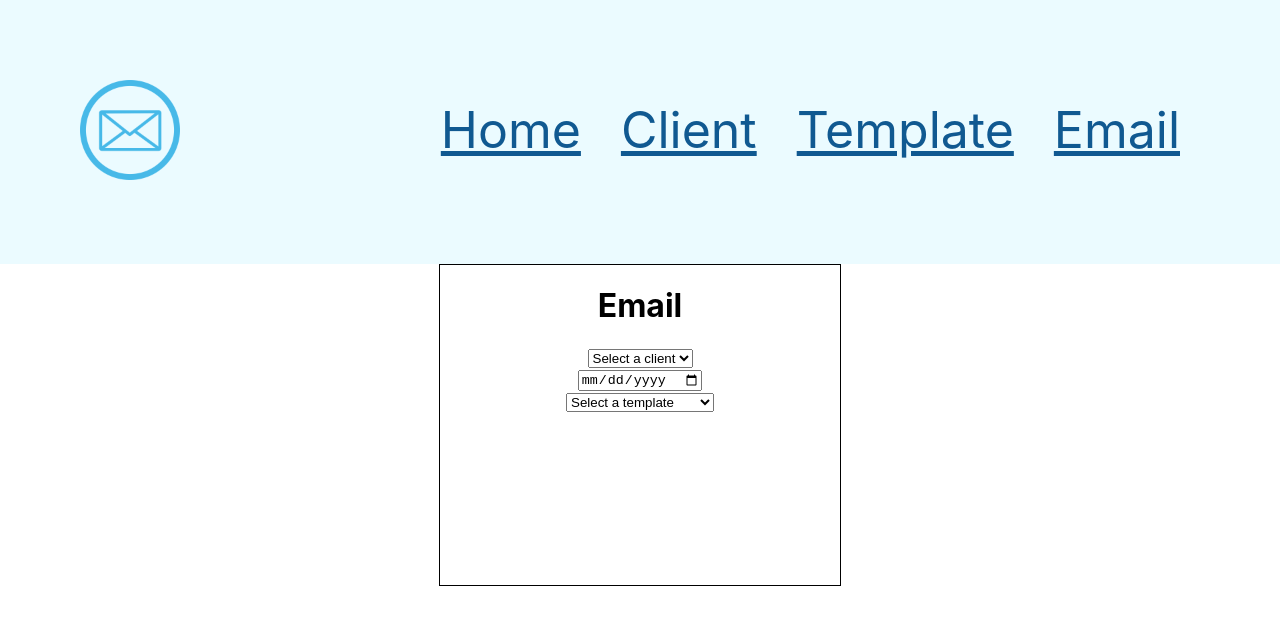
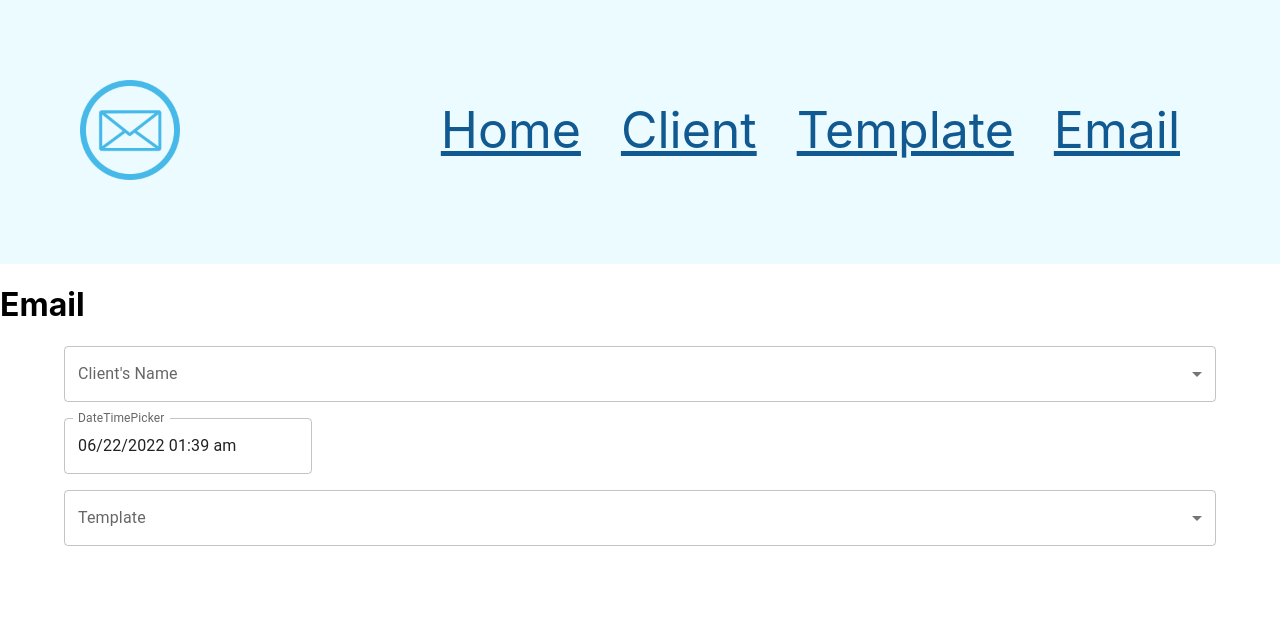
Before and after one commit to JSignature/phase2-project, a React (Create React App) app: page /email in a window 1280 px wide. Shown: the top 624 px of the page. Built offline with nearby package versions, Linux system fonts and the light colour scheme; data requests are answered from the project's data file.

Commit message:
Styling on Email done

```diff
--- a/package.json
+++ b/package.json
@@ -3,14 +3,18 @@
   "version": "0.1.0",
   "private": true,
   "dependencies": {
+    "@date-io/date-fns": "^2.14.0",
     "@emotion/react": "^11.9.3",
     "@emotion/styled": "^11.9.3",
     "@mui/icons-material": "^5.8.4",
     "@mui/material": "^5.8.6",
     "@mui/styled-engine-sc": "^5.8.0",
+    "@mui/system": "^5.8.6",
+    "@mui/x-date-pickers": "^5.0.0-alpha.7",
     "@testing-library/jest-dom": "^5.16.4",
     "@testing-library/react": "^13.3.0",
     "@testing-library/user-event": "^13.5.0",
+    "date-fns": "^2.28.0",
     "i18next": "^21.8.10",
     "react": "^18.2.0",
     "react-dom": "^18.2.0",
--- a/src/Email.js
+++ b/src/Email.js
@@ -1,8 +1,33 @@
-import { Container } from '@mui/system'
 import { React, useState, useEffect } from 'react'
+import Container from '@mui/material/Container'
+import Grid from '@mui/material/Grid'
+import Card from '@mui/material/Card'
+import CardHeader from '@mui/material/CardHeader'
+import CardMedia from '@mui/material/CardMedia'
+import CardContent from '@mui/material/CardContent'
+import CardActions from '@mui/material/CardActions'
+import Collapse from '@mui/material/Collapse'
+import Avatar from '@mui/material/Avatar'
+import IconButton from '@mui/material/IconButton'
+import Typography from '@mui/material/Typography'
+import { red } from '@mui/material/colors'
+import FavoriteIcon from '@mui/icons-material/Favorite'
+import ShareIcon from '@mui/icons-material/Share'
+import ExpandMoreIcon from '@mui/icons-material/ExpandMore'
+import MoreVertIcon from '@mui/icons-material/MoreVert'
+import Button from '@mui/material/Button'
+import TextField from '@mui/material/TextField'
 import Box from '@mui/material/Box'
-
+import MenuItem from '@mui/material/MenuItem'
+import InputLabel from '@mui/material/InputLabel'
+import FormControl from '@mui/material/FormControl'
+import Select from '@mui/material/Select'
+import { AdapterDateFns } from '@mui/x-date-pickers/AdapterDateFns'
+import { LocalizationProvider } from '@mui/x-date-pickers/LocalizationProvider'
+import { DateTimePicker } from '@mui/x-date-pickers/DateTimePicker'
 import NavBar from './NavBar'
+import { dividerClasses } from '@mui/material'
+import Paper from '@mui/material/Paper'
 
 const Email = () => {
   const [clients, setClients] = useState([])
@@ -12,7 +37,7 @@ const Email = () => {
   const [templateProp, setTemplateProp] = useState([])
   const [clientsName, setClientsName] = useState('Please Select a Client')
   const [dogsName, setDogsName] = useState('')
-  const [date, setDate] = useState('Please Select a Date')
+  const [date, setDate] = useState(new Date())
 
   function handleClientChange(e) {
     setFilteredClient(e.target.value)
@@ -43,10 +68,6 @@ const Email = () => {
     setTemplateProp(templatePropStr)
   }, [filteredTemplate])
 
-  function handleDateChange(e) {
-    setDate(e.target.value)
-  }
-
   useEffect(() => {
     fetch('http://localhost:4000/clients')
       .then(resp => resp.json())
@@ -61,40 +82,101 @@ const Email = () => {
   return (
     <div>
       <NavBar />
-      <Box
-        sx={{
-          height: '40vh',
-          width: '50vh',
-          border: '1px solid',
-          textAlign: 'center',
-          margin: 'auto',
-        }}
-      >
-        <h1>Email</h1>
-        <select name="clientFilter" id="" onChange={handleClientChange}>
-          <option value="">Select a client</option>
+      <h1>Email</h1>
+      <Container>
+        <Grid container spacing={2}>
+          <Grid item xs={12}>
+            <FormControl fullWidth>
+              <InputLabel>Client's Name</InputLabel>
+              <Select
+                label="Client's Name"
+                value={filteredClient}
+                onChange={handleClientChange}
+              >
+                {clients.map(client => (
+                  <MenuItem key={client.id} value={client.clientName}>
+                    {client.clientName}
+                  </MenuItem>
+                ))}
+              </Select>
+            </FormControl>
+          </Grid>
 
-          {clients.map(client => (
-            <option key={client.id} value={client.clientName}>
-              {client.clientName}
-            </option>
-          ))}
-        </select>{' '}
-        <br />
-        <input type="date" name="Date" id="" onChange={handleDateChange} />{' '}
-        <br />
-        <select name="templateFilter" id="" onChange={handleTemplateChange}>
-          <option value="">Select a template</option>
-          {templates.map(template => (
-            <option key={template.id} value={template.tempName}>
-              {template.tempName}
-            </option>
-          ))}
-        </select>
-        <p>
-          {templateProp.length === 0 ? ' ' : eval('`' + templateProp + '`')}
-        </p>
-      </Box>
+          <Grid item xs={12}>
+            <LocalizationProvider dateAdapter={AdapterDateFns}>
+              <DateTimePicker
+                renderInput={props => <TextField {...props} />}
+                label="DateTimePicker"
+                value={date}
+                onChange={newValue => {
+                  setDate(newValue)
+                }}
+              />
+            </LocalizationProvider>
+          </Grid>
+          <Grid item xs={12}>
+            <FormControl fullWidth>
+              <InputLabel>Template</InputLabel>
+              <Select
+                id="demo-simple-select"
+                value={filteredTemplate}
+                label="Template"
+                onChange={handleTemplateChange}
+              >
+                {templates.map(template => (
+                  <MenuItem key={template.id} value={template.tempName}>
+                    {template.tempName}
+                  </MenuItem>
+                ))}
+              </Select>
+            </FormControl>
+          </Grid>
+
+          <Grid item xs={12}>
+            <Box
+              sx={{
+                '& .MuiTextField-root': { width: 1 },
+              }}
+            >
+              {templateProp.length === 0 ? (
+                ' '
+              ) : (
+                <TextField
+                  name="Final Email"
+                  multiline
+                  minRows={1}
+                  maxRows={100}
+                  label="Email"
+                  value={eval('`' + templateProp + '`')}
+                  focused
+                />
+              )}
+            </Box>
+
+            {/* <Box
+              sx={{
+                display: 'flex',
+                flexWrap: 'wrap',
+                '& > :not(style)': {
+                  m: 1,
+                  width: 'auto',
+                  height: 'auto',
+
+                },
+              }}
+            >
+              <Paper elevation={5}>
+                {templateProp.length === 0
+                  ? ' '
+                  : eval('`' + templateProp + '`')}{' '}
+              </Paper>
+            </Box> */}
+            {/* <p>
+              {templateProp.length === 0 ? ' ' : eval('`' + templateProp + '`')}
+            </p> */}
+          </Grid>
+        </Grid>
+      </Container>
     </div>
   )
 }
```
Also changed, not shown: 1 other file (tests, documents, lock files or other folders).
